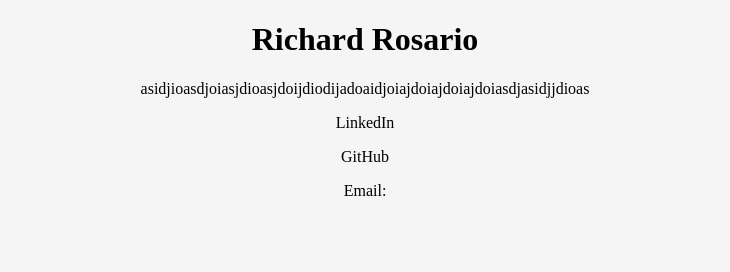
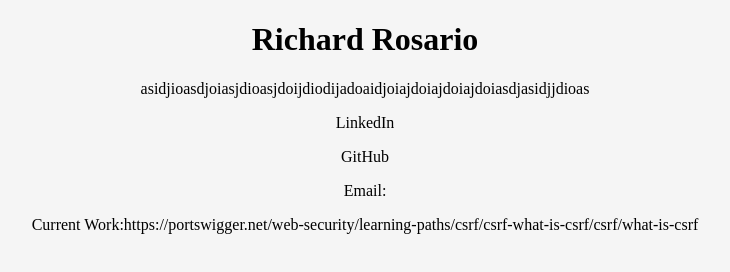
Before and after one commit to richrosario/richrosario.github.io, a plain HTML site: page index.html in a window 1280 px wide. Shown: the whole page, without its empty margins (275-1005 px from the left). Drawn offline with Linux system fonts and the light colour scheme.

Commit message:
Adding Links

```diff
--- a/index.html
+++ b/index.html
@@ -13,5 +13,6 @@
     <p>LinkedIn</p>
     <p>GitHub</p>
     <p>Email:</p>
+    <p>Current Work:https://portswigger.net/web-security/learning-paths/csrf/csrf-what-is-csrf/csrf/what-is-csrf</p>
 </body>
 </html>
```
